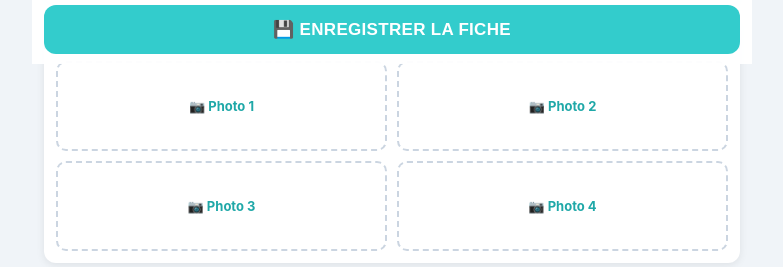
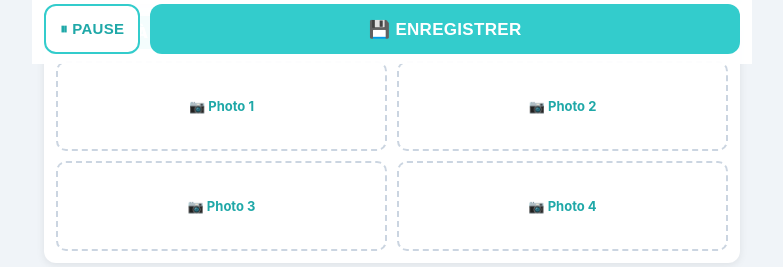
Before and after one commit to xavfevre/ocr-pesee-webhook, a Flask app: template protec_planning/templates/fiche.html in a window 1280 px wide. Shown: the part 736-1003 px from the top of the page, without its empty margins (248-1031 px from the left). Run offline with Flask 3, Linux system fonts and the light colour scheme; the template is opened without the code that fills it, so the values that code supplies are empty.

Commit message:
Fiche : bouton PAUSE (brouillon chauffeur) + nettoyage attachement auto
- Nouveau bouton « ⏸ PAUSE » sur la fiche de fin de travaux : tout est
  sauvegardé (saisies, photos, signature) mais la fiche n'est pas marquée
  faite (pas de badge FDT, pas de message au bureau). Bannières dédiées
  (« mise en pause » / « en pause — reprenez votre saisie »).
- Le mode passe par un champ caché save_mode (la soumission fetch ne
  transmet pas la valeur du bouton cliqué).
- Retire le code d'attachement automatique commande/client/facture
  ressuscité par un merge (remplacé par les smart boutons Odoo).

Côté Odoo : nom du client ajouté dans l'en-tête des cartes planning
(vues jour et semaine), à côté de l'horaire.

Co-Authored-By: Claude Fable 5 <noreply@anthropic.com>
Claude-Session: https://claude.ai/code/session_01TyPZ5XBiKpWcDbajMnuFsc

```diff
--- a/protec_planning/app.py
+++ b/protec_planning/app.py
@@ -482,8 +482,11 @@ def fiche(slot_id):
                 return field_val.split(",", 1)[1]
             return None
 
+        # « pause » : tout est sauvegardé mais la fiche reste à reprendre
+        # (pas de badge FDT, pas de message au bureau)
+        pause = f.get("save_mode") == "pause"
         vals = {
-            "x_fdt_fait": True,
+            "x_fdt_fait": bool(s.get("x_fdt_fait")) if pause else True,
             "x_fdt_date": datetime.now(UTC).strftime("%Y-%m-%d %H:%M:%S"),
             "x_fdt_vehicule":      f.get("vehicule", "").strip(),
             "x_fdt_heure_arrivee": f.get("heure_arrivee", "").strip(),
@@ -537,27 +540,22 @@ def fiche(slot_id):
         x(models, uid, "planning.slot", "write", [slot_id], vals)
 
         # Message chatter pour le bureau (mail.message direct : message_post
-        # échappe le HTML passé par XML-RPC en v19)
-        try:
-            html = render_fiche_html(card, vals, data, nphotos)
-            subtype = x(models, uid, "ir.model.data", "check_object_reference", "mail", "mt_note")
-            x(models, uid, "mail.message", "create", [{
-                "model": "planning.slot", "res_id": slot_id,
-                "message_type": "comment", "subtype_id": subtype[1],
-                "body": html,
-            }])
-        except Exception:
-            pass
-
-        # PDF de la fiche attaché à la commande, au client et à la facture
-        try:
-            _pid = s["partner_id"][0] if s.get("partner_id") else None
-            push_fiche_attachments(uid, models, slot_id, card.get("ref", ""), _pid)
-        except Exception:
-            pass
+        # échappe le HTML passé par XML-RPC en v19) — pas de message en pause
+        if not pause:
+            try:
+                html = render_fiche_html(card, vals, data, nphotos)
+                subtype = x(models, uid, "ir.model.data", "check_object_reference", "mail", "mt_note")
+                x(models, uid, "mail.message", "create", [{
+                    "model": "planning.slot", "res_id": slot_id,
+                    "message_type": "comment", "subtype_id": subtype[1],
+                    "body": html,
+                }])
+            except Exception:
+                pass
 
         back = request.args.get("back", "")
-        return redirect(url_for(".fiche", slot_id=slot_id, t=token, back=back, ok=1))
+        return redirect(url_for(".fiche", slot_id=slot_id, t=token, back=back,
+                                ok=2 if pause else 1))
 
     # GET : présence signature/photos sans télécharger les binaires
     bins = x(models, uid, "planning.slot", "read", [slot_id],
@@ -625,6 +623,7 @@ def fiche(slot_id):
         has=has,
         signataire=s.get("x_fdt_signataire") or "",
         deja_fait=bool(s.get("x_fdt_fait")),
+        en_pause=bool(s.get("x_fdt_data")) and not s.get("x_fdt_fait"),
         ok=request.args.get("ok"),
         back=request.args.get("back", ""))
 
@@ -745,62 +744,7 @@ def build_report_body(client, adresse, date_label, vehicule, operateurs,
 # NB : le rapport « Fiche de fin de travaux » est consultable/envoyable depuis
 # la commande, la facture et le BI via des smart boutons Odoo (rendu à la volée).
 BI_REPORT = "protec_custom.report_deliveryslip_priced"
-FICHE_REPORT = "protec_custom.report_fiche_fin_travaux"
 _web_session = {"opener": None}
-
-def _render_report_pdf(report_name, res_id, cid=2):
-    """Rend un rapport Odoo en PDF via la session web (réauth si expirée)."""
-    import urllib.parse as _up
-    ctx = _up.quote(json.dumps({"allowed_company_ids": [cid]}))
-    for _attempt in (1, 2):
-        try:
-            op = _web_opener()
-            r = op.open(f"{ODOO_URL}/report/pdf/{report_name}/{res_id}?context={ctx}",
-                        timeout=60)
-            pdf = r.read()
-            if pdf[:4] == b"%PDF":
-                return pdf
-        except Exception:
-            pass
-        _web_session["opener"] = None
-    return None
-
-def push_fiche_attachments(uid, models, slot_id, ref, partner_id, cid=2):
-    """Génère le PDF de la fiche et l'attache à la commande, au client et à la
-    facture (si elle existe). Ré-exécutable : remplace les pièces précédentes
-    de la même fiche (marqueur dans le champ description)."""
-    import base64
-    pdf = _render_report_pdf(FICHE_REPORT, slot_id, cid)
-    if not pdf:
-        return
-    ref0 = (ref or "").split()[0] if ref else ""
-    fname = f"Fiche_{ref0 or slot_id}.pdf"
-    marker = f"FDT-slot-{slot_id}"
-    b64 = base64.b64encode(pdf).decode()
-
-    targets = []  # (res_model, res_id)
-    if ref0:
-        so = x(models, uid, "sale.order", "search_read",
-               [["name", "=", ref0]], fields=["id", "invoice_ids"], limit=1)
-        if so:
-            targets.append(("sale.order", so[0]["id"]))
-            for inv_id in so[0].get("invoice_ids", []):
-                targets.append(("account.move", inv_id))
-    if partner_id:
-        targets.append(("res.partner", partner_id))
-
-    for res_model, res_id in targets:
-        old = x(models, uid, "ir.attachment", "search",
-                [["res_model", "=", res_model], ["res_id", "=", res_id],
-                 ["description", "=", marker]])
-        if old:
-            x(models, uid, "ir.attachment", "unlink", old)
-        x(models, uid, "ir.attachment", "create", [{
-            "name": fname, "datas": b64, "type": "binary",
-            "mimetype": "application/pdf", "description": marker,
-            "res_model": res_model, "res_id": res_id,
-        }])
-
 
 def _web_opener():
     if _web_session["opener"] is not None:
--- a/protec_planning/templates/fiche.html
+++ b/protec_planning/templates/fiche.html
@@ -79,6 +79,12 @@
                 font-size: 17px; font-weight: 900; border-radius: 12px; padding: 14px;
                 cursor: pointer; letter-spacing: .3px; }
     .btn-save:active { background: var(--cy-dk); }
+    .btn-pause { background: #fff; color: var(--cy-dk); border: 2px solid var(--cy);
+                 font-size: 15px; font-weight: 900; border-radius: 12px; padding: 14px 14px;
+                 cursor: pointer; letter-spacing: .3px; }
+    .btn-pause:active { background: var(--cy-lt); }
+    .pausebar { background: #f59e0b; color: #fff; text-align: center;
+                font-weight: 800; padding: 9px; font-size: 14px; }
     .btn-back { background: #fff; color: var(--text); border: 1.5px solid var(--border);
                 font-size: 15px; font-weight: 700; border-radius: 12px; padding: 14px 16px;
                 text-decoration: none; display: flex; align-items: center; }
@@ -91,8 +97,10 @@
   <div class="h-title">FICHE DE FIN DE TRAVAUX</div>
 </header>
 
-{% if ok %}<div class="okbar">✓ Fiche enregistrée — transmise au bureau</div>
-{% elif deja_fait %}<div class="donebar">Fiche déjà remplie — vous pouvez la modifier</div>{% endif %}
+{% if ok == "2" %}<div class="pausebar">⏸ Fiche mise en pause — vos saisies sont conservées, revenez quand vous voulez</div>
+{% elif ok %}<div class="okbar">✓ Fiche enregistrée — transmise au bureau</div>
+{% elif deja_fait %}<div class="donebar">Fiche déjà remplie — vous pouvez la modifier</div>
+{% elif en_pause %}<div class="pausebar">⏸ Fiche en pause — reprenez votre saisie puis ENREGISTRER</div>{% endif %}
 
 <form method="POST" action="{{ BASE }}/fiche/{{ slot_id }}?t={{ token }}{% if back %}&back={{ back | urlencode }}{% endif %}">
 <div class="wrap">
@@ -252,7 +260,11 @@
 
 <div class="savebar">
   {% if back %}<a class="btn-back" href="{{ back }}">◀</a>{% endif %}
-  <button type="submit" class="btn-save">💾 ENREGISTRER LA FICHE</button>
+  <input type="hidden" name="save_mode" id="save_mode" value="final"/>
+  <button type="submit" class="btn-pause"
+          onclick="document.getElementById('save_mode').value='pause'">⏸ PAUSE</button>
+  <button type="submit" class="btn-save"
+          onclick="document.getElementById('save_mode').value='final'">💾 ENREGISTRER</button>
 </div>
 </form>
 
@@ -342,7 +354,7 @@ document.querySelector('form').addEventListener('submit', function (ev) {
         history.back();
       } catch (e) {
         alert('Mémoire du téléphone pleine — impossible de stocker la fiche hors connexion. Réessayez avec moins de photos ou attendez le réseau.');
-        btn.textContent = '💾 ENREGISTRER LA FICHE';
+        btn.textContent = '💾 ENREGISTRER';
       }
     });
 });
```
